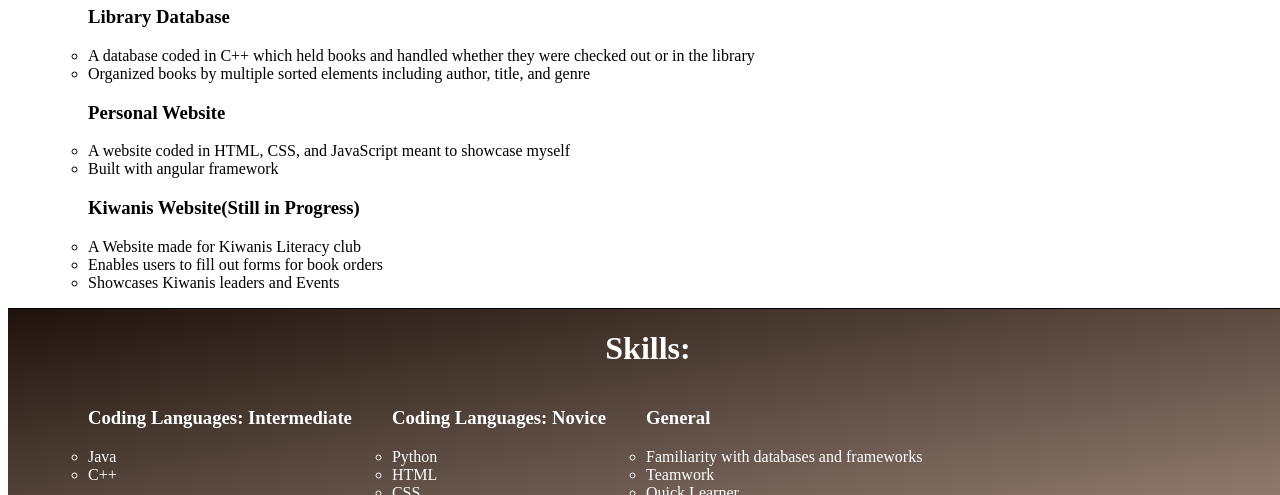
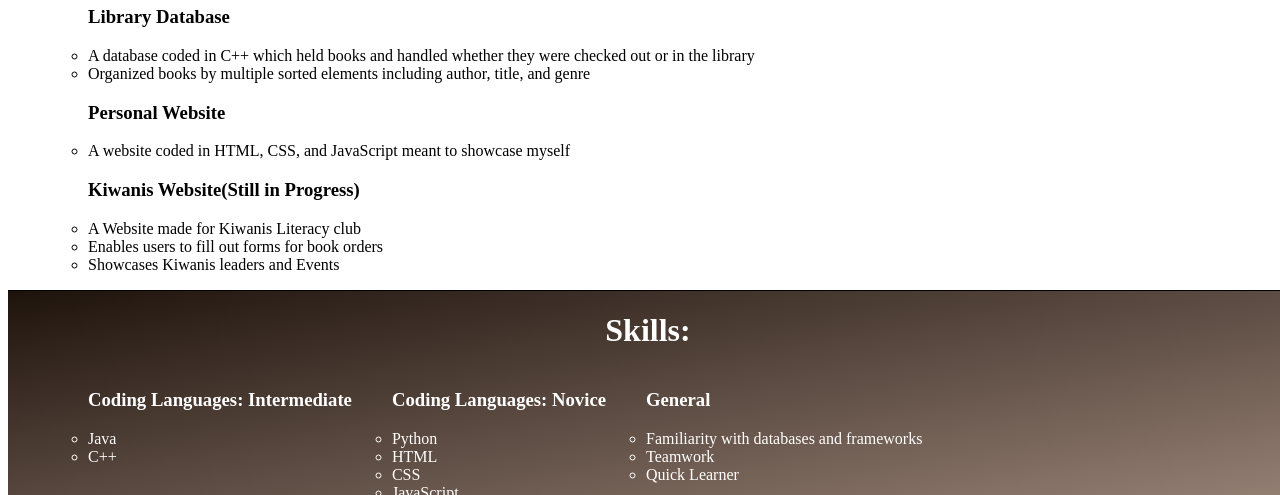
Before and after one commit to wsoksoda/website, a plain HTML site: page index.html in a window 1280 px wide. Shown: the part 605-1100 px from the top of the page. Drawn offline with Linux system fonts and the light colour scheme.

Commit message:
changed html info

```diff
--- a/index.html
+++ b/index.html
@@ -27,7 +27,6 @@
               <li> Organized books by multiple sorted elements including author, title, and genre</li>
               <h3> Personal Website</h3>
               <li> A website coded in HTML, CSS, and JavaScript meant to showcase myself</li>
-              <li> Built with angular framework</li>
               <h3> Kiwanis Website(Still in Progress)</h3>
               <li> A Website made for Kiwanis Literacy club</li>
               <li> Enables users to fill out forms for book orders</li>
```
